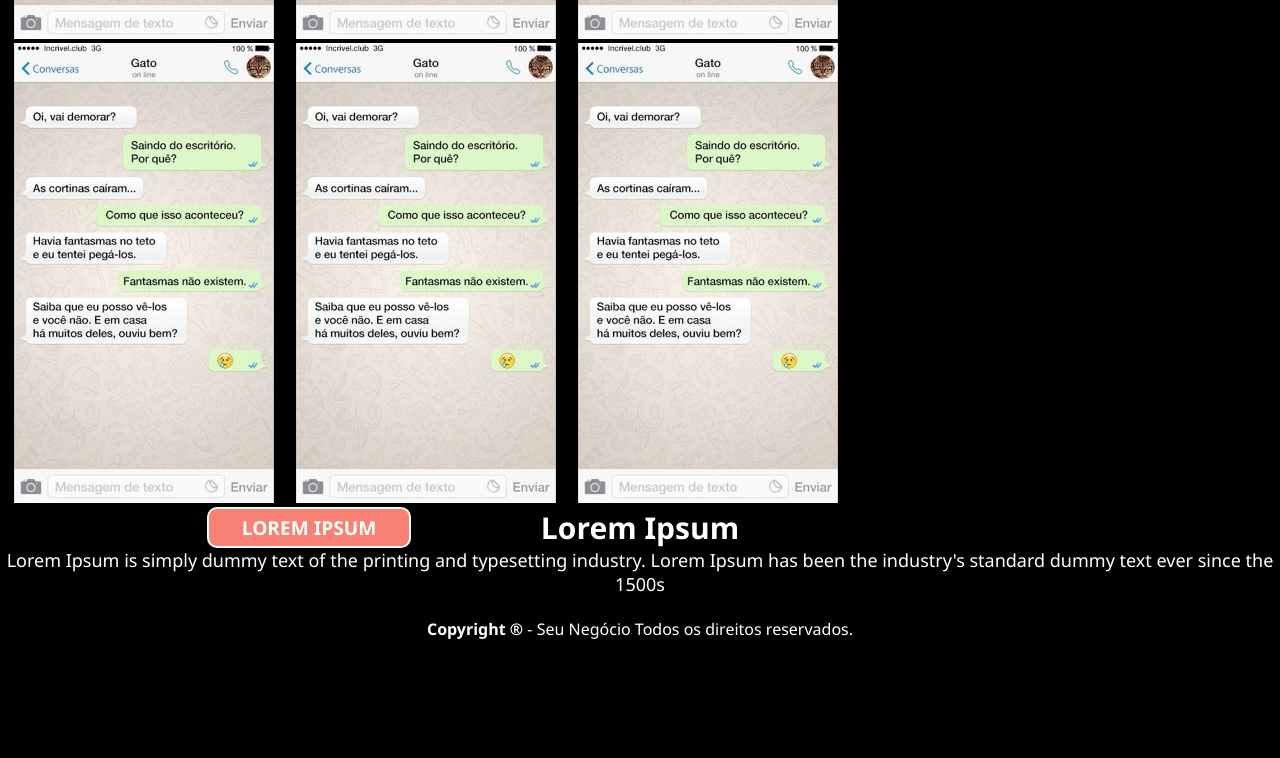
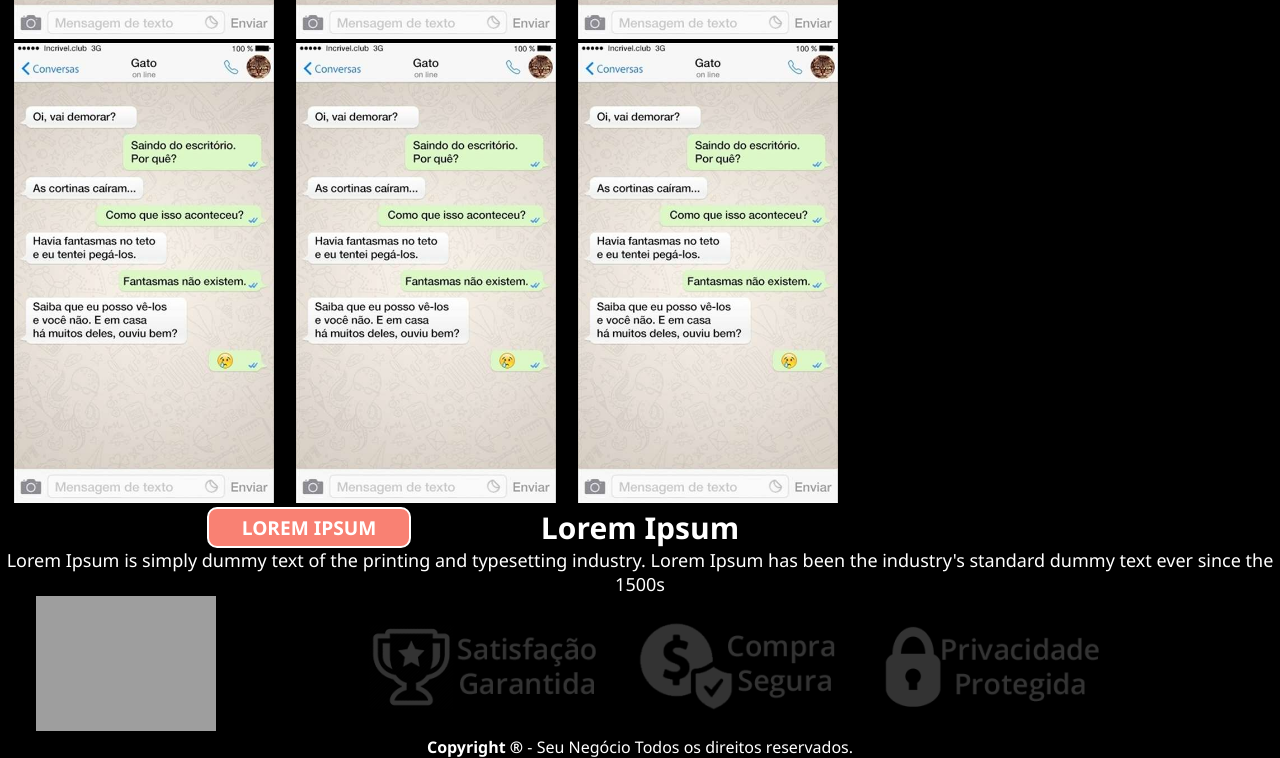
Before and after one commit to Hendrick201/landingPage, a plain HTML site: page index.html in a window 1280 px wide. Shown: the part 2495-3253 px from the top of the page. Before the commit the page ends 3135 px from the top, so only its background shows below. Drawn offline with Linux system fonts and the light colour scheme; the site is published under a folder, as on GitHub Pages, so addresses that start at the root find nothing.

Commit message:
Add files via upload

```diff
--- a/index.html
+++ b/index.html
@@ -84,8 +84,8 @@
               <div id="lastInfo">
                 <h2 class="bodyTitles">Lorem Ipsum</h2>
                     <p>Lorem Ipsum is simply dummy text of the printing and typesetting industry. Lorem Ipsum has been the industry's standard dummy text ever since the 1500s</p>
-                    <img id="lastImage" width="180px" src="/images/garantia.png" alt="">
-                    <img src="/images/Selo-Compra-Segura-Preto.png.png" alt="">
+                    <img id="lastImage" width="180px" src="./images/garantia.png" alt="">
+                    <img src="./images/Selo-Compra-Segura-Preto.png.png" alt="">
               </div>
             </div>
         </div>
```
